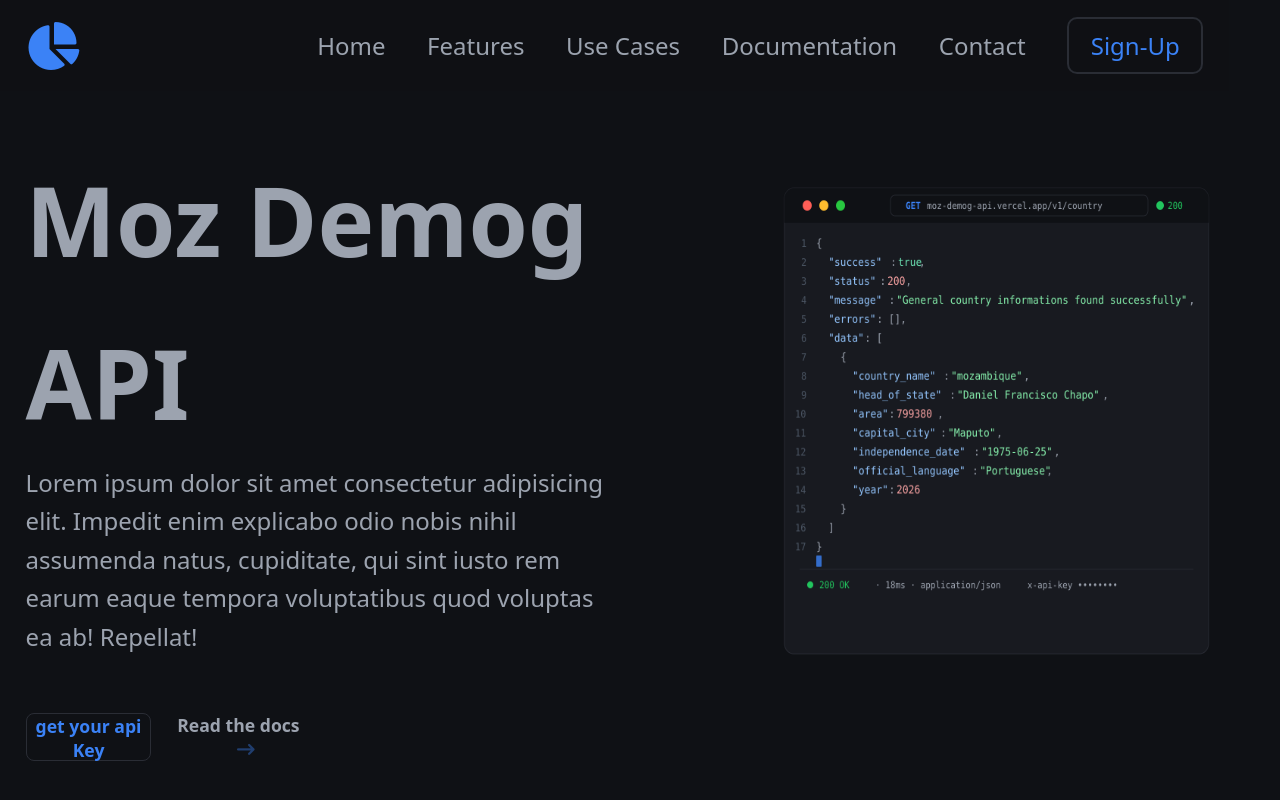
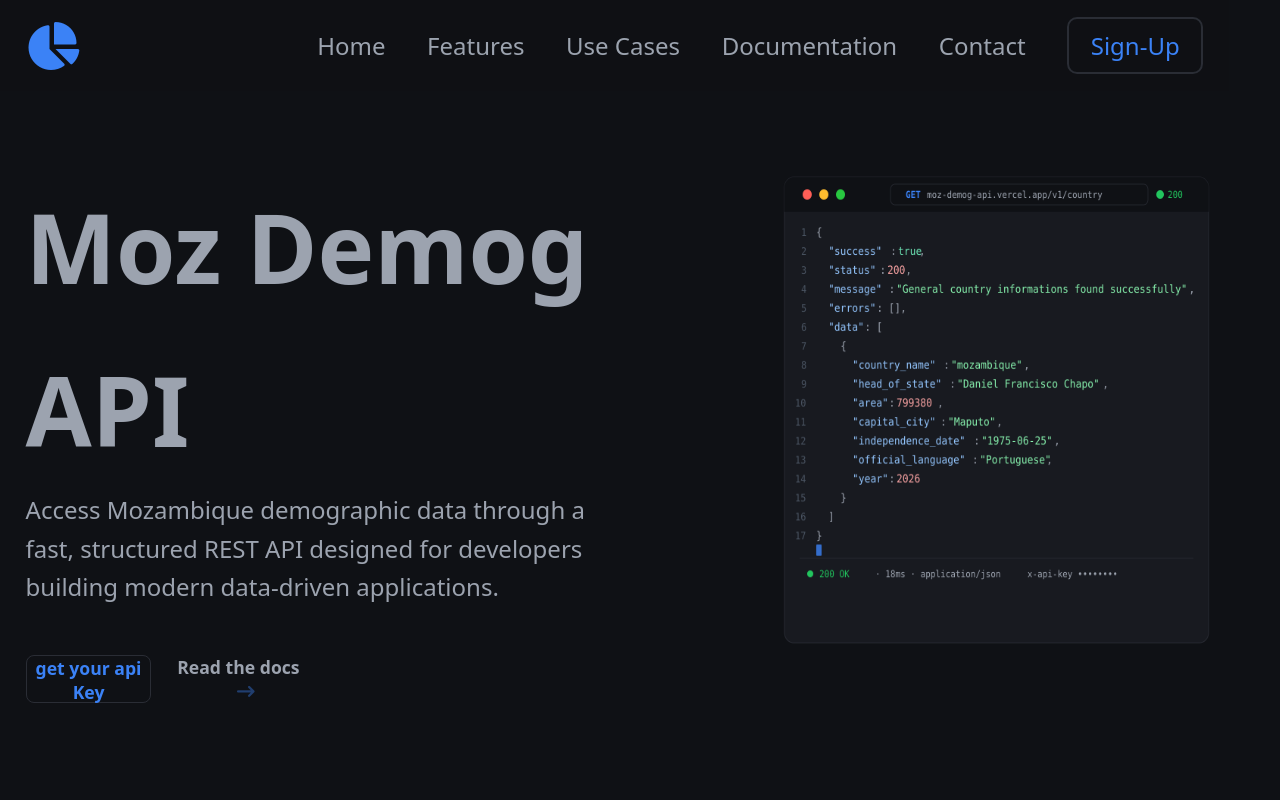
Before and after one commit to itsgaspr/api-landingpage, a React (Vite) app: page / in a window 1280 px wide. Built offline with nearby package versions, Linux system fonts and the light colour scheme.

Commit message:
change intro text

```diff
--- a/src/sections/Hero.jsx
+++ b/src/sections/Hero.jsx
@@ -15,7 +15,7 @@ export default function Hero() {
                         </h1>
 
                         <p>
-                            Lorem ipsum dolor sit amet consectetur adipisicing elit. Impedit enim explicabo odio nobis nihil assumenda natus, cupiditate, qui sint iusto rem earum eaque tempora voluptatibus quod voluptas ea ab! Repellat!
+                            Access Mozambique demographic data through a fast, structured REST API designed for developers building modern data-driven applications.
                         </p>
                         <div className="buttons">
                             <KeyCta />
```
